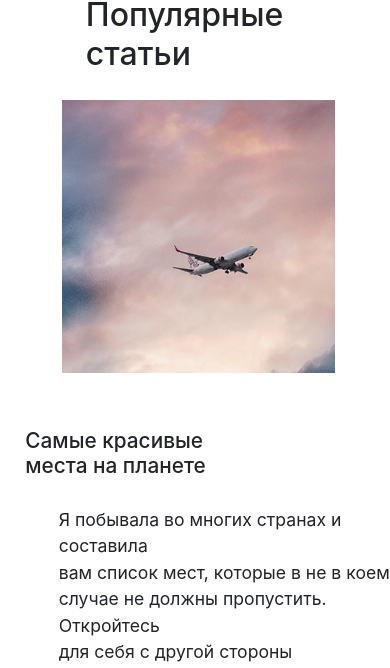
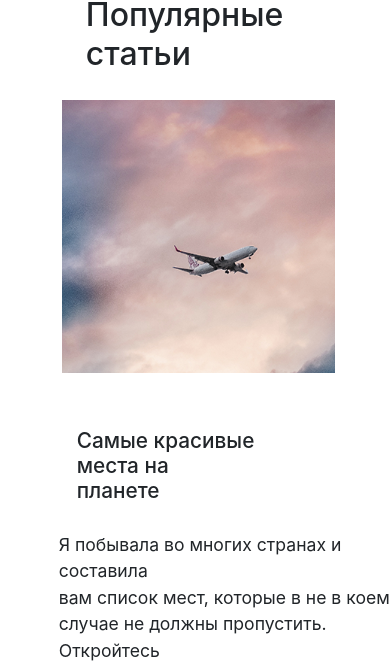
Before and after one commit to miakshyna/chloe, a plain HTML site: page index.html in a window 390 px wide. Shown: the part 1661-2329 px from the top of the page. Drawn offline with nearby package versions, Linux system fonts and the light colour scheme.

```diff
--- a/style.less
+++ b/style.less
@@ -419,7 +419,7 @@ footer {
         margin-right: 14%;
         }
         h4 {
-            margin-left: 35%;
+            padding-left: 20%;
             font-size: 1.3em;
             width: 90%;
         }
```
Also changed, not shown: style.css.
